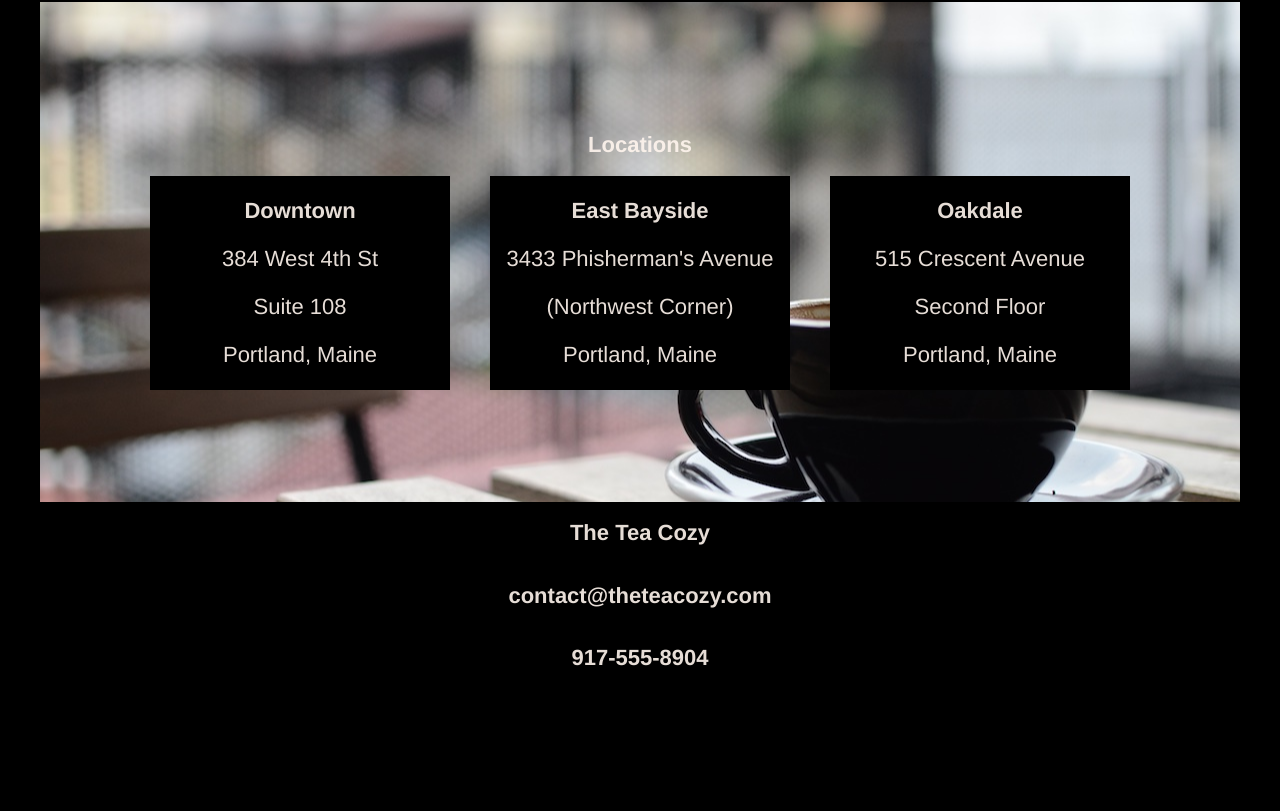
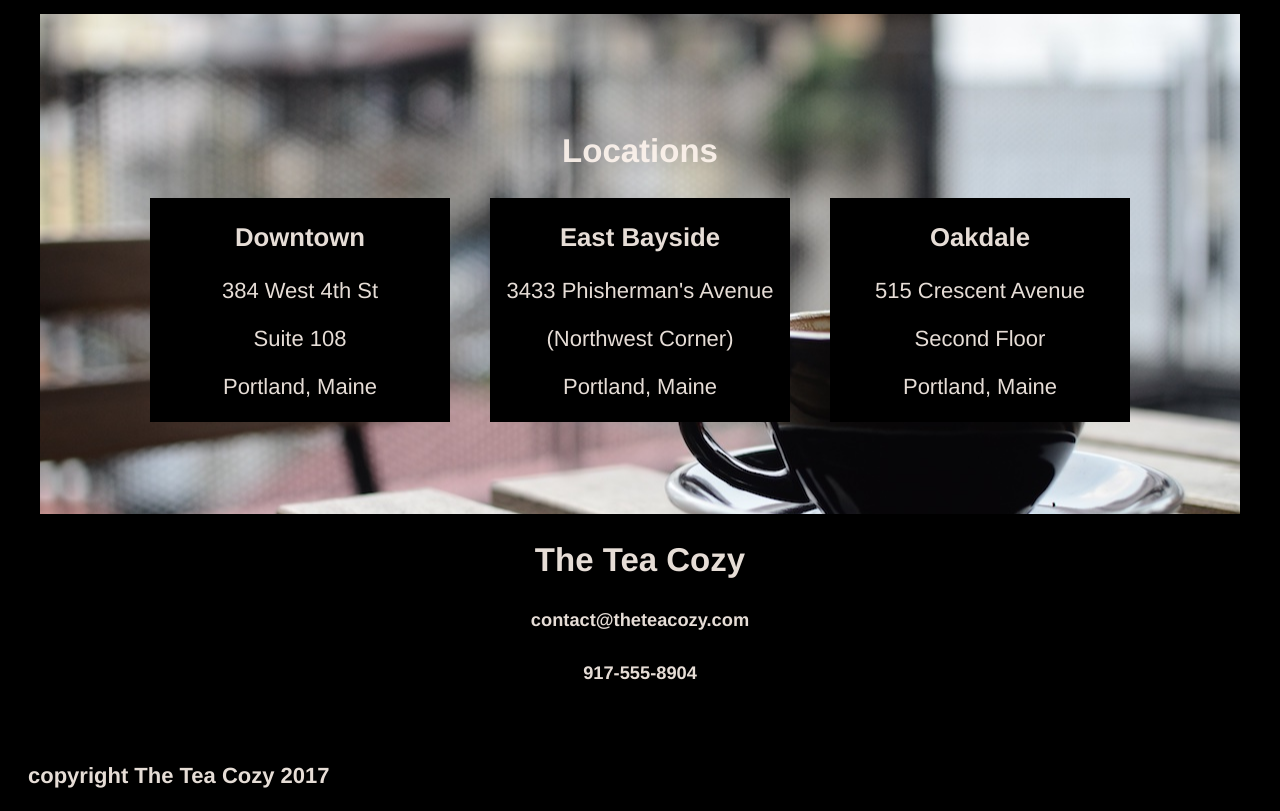
Before and after one commit to wfercanas/Tea-Cozy, a plain HTML site: page index.html in a window 1280 px wide. Shown: the part 1568-2379 px from the top of the page. Before the commit the page ends 2322 px from the top, so only its background shows below. Drawn offline with Linux system fonts and the light colour scheme.

Commit message:
add/ footer and adjust in global font-size

```diff
--- a/index.html
+++ b/index.html
@@ -94,6 +94,8 @@
       <h5>contact@theteacozy.com</h5>
       <h5>917-555-8904</h5>
     </section>
-    <footer>copyright The Tea Cozy 2017</footer>
+    <footer>
+      <p>copyright The Tea Cozy 2017</p>
+    </footer>
   </body>
 </html>
--- a/style.css
+++ b/style.css
@@ -14,7 +14,6 @@ h5,
 h6,
 p,
 li {
-  font-size: 1rem;
   color: seashell;
   font-family: Helvetica, sans-serif;
   opacity: 0.9;
@@ -45,6 +44,10 @@ ul {
 li {
   text-decoration: underline;
   margin: 0 1rem;
+}
+
+li:hover {
+  cursor: pointer;
 }
 
 header img {
@@ -129,3 +132,9 @@ header img {
   text-align: center;
   height: 200px;
 }
+
+/* Footer */
+footer {
+  margin-left: 20px;
+  font-weight: bold;
+}
```
